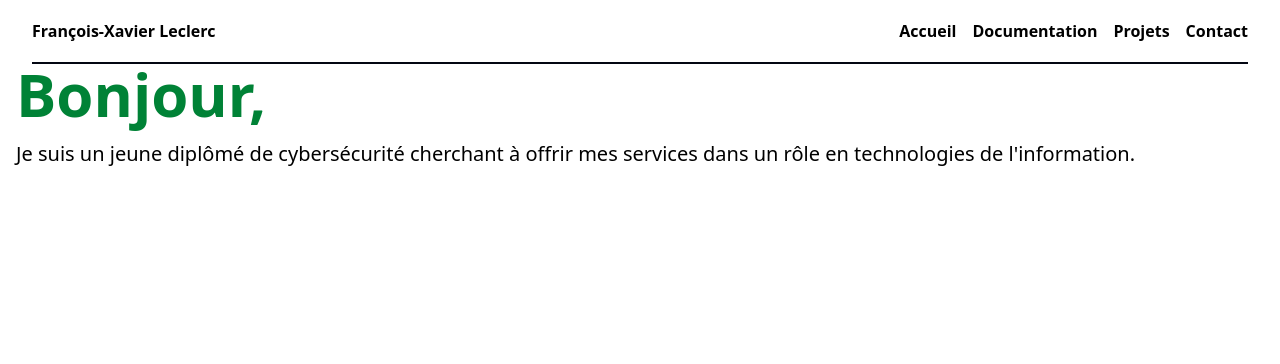
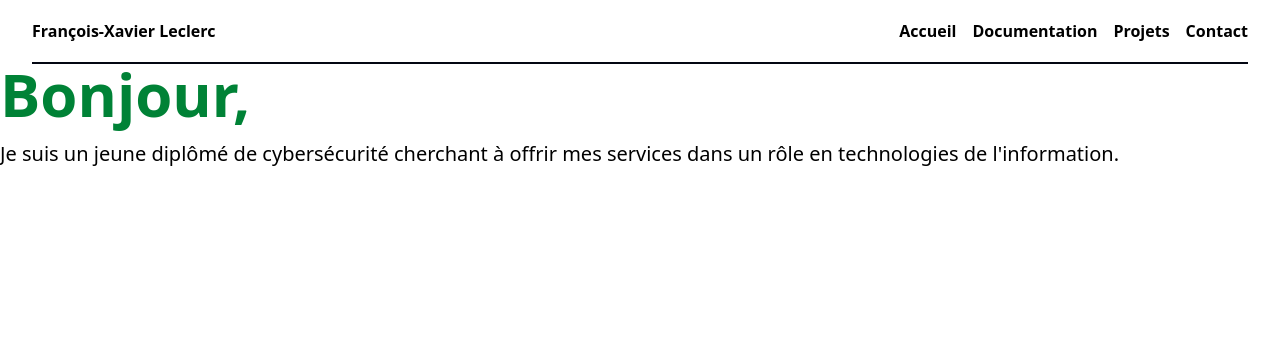
Before and after one commit to Jimpie1043/FX-Portfolio, a Django app: page / in a window 1280 px wide. Shown: the top 364 px of the page. Run offline with Django 5.2, Linux system fonts and the light colour scheme; style sheets or scripts are compiled from the project's sources.

Commit message:
Remove main styling

```diff
--- a/pages/templates/base.html
+++ b/pages/templates/base.html
@@ -19,7 +19,7 @@
   <body>
     {% include "components/navbar.html" %}
 
-    <main class="mx-auto w-full max-w-[1400px] px-4">
+    <main>
       {% block content %}{% endblock %}
     </main>
 
```
